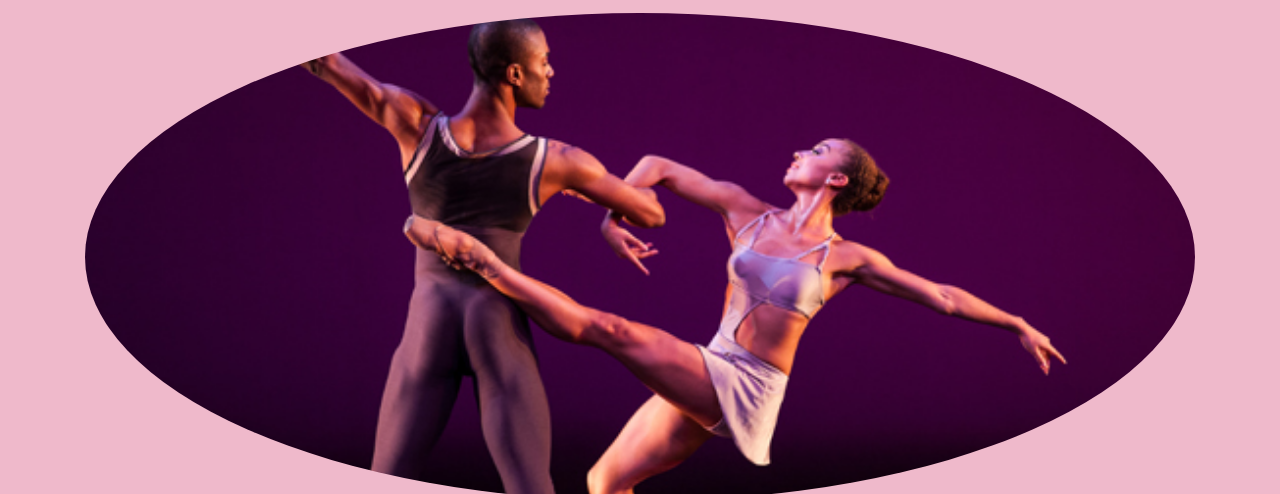
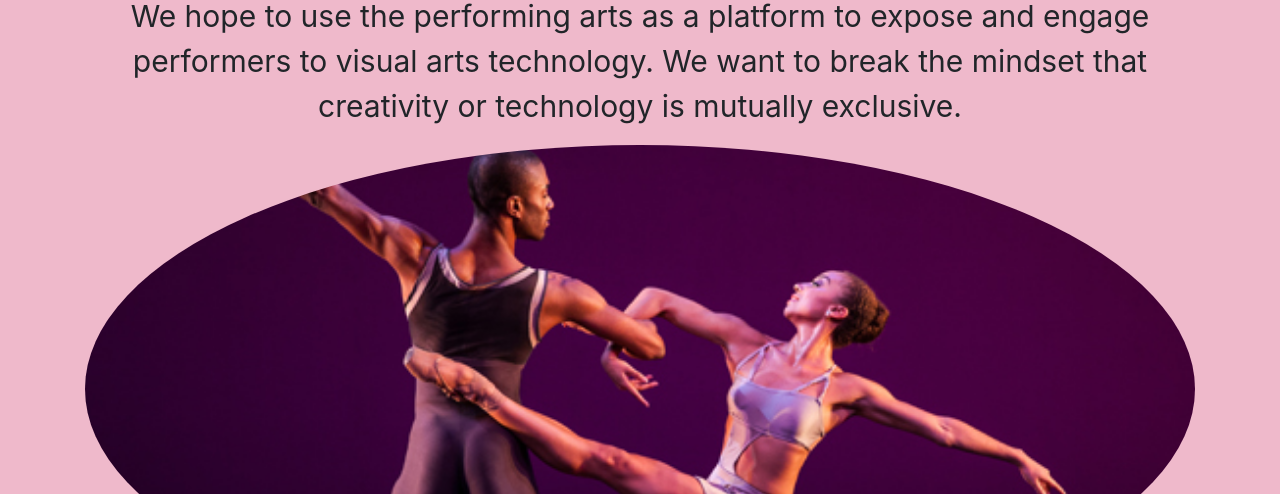
Before and after one commit to PhebeGS/Art-and-Culture, a plain HTML site: page index.html in a window 1280 px wide. Shown: the part 187-681 px from the top of the page. Drawn offline with nearby package versions, Linux system fonts and the light colour scheme.

Commit message:
savin this

```diff
--- a/index.html
+++ b/index.html
@@ -5,6 +5,7 @@
     <title>Arts and Culture</title>
     <link rel="stylesheet" href="https://stackpath.bootstrapcdn.com/bootstrap/4.3.1/css/bootstrap.min.css" integrity="sha384-ggOyR0iXCbMQv3Xipma34MD+dH/1fQ784/j6cY/iJTQUOhcWr7x9JvoRxT2MZw1T" crossorigin="anonymous">
 
+ <link href="https://fonts.googleapis.com/css?family=Abril+Fatface" rel="stylesheet">
     <link rel="stylesheet" type="text/css" href="style.css">
     <link href="https://fonts.googleapis.com/css?family=Pacifico" rel="stylesheet">
     <!-- fonts ---- -->
--- a/style.css
+++ b/style.css
@@ -31,4 +31,6 @@ nav{
 }
 .aboutus {
     text-align: center;
+    font-size: 30px;
+
 }
```
Also changed, not shown: maluma.jpg (added), nickjonas.jpg (added).
